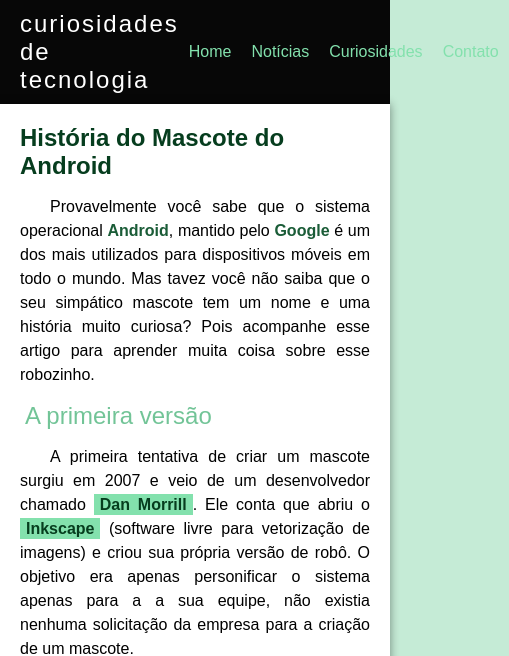
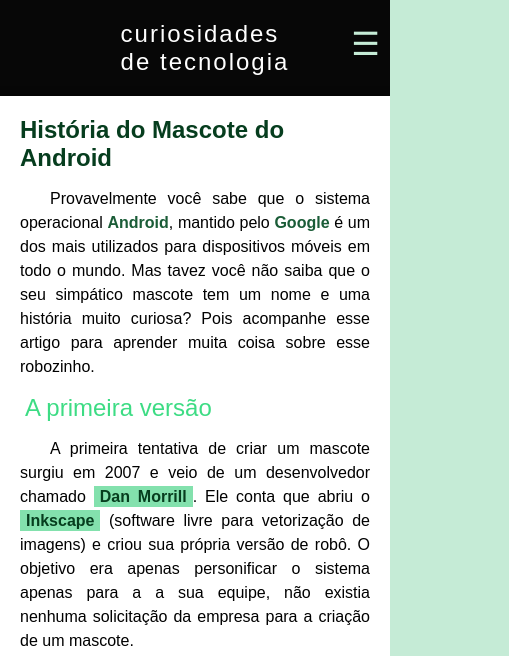
Before and after one commit to felipegcrocha/projeto-android, a plain HTML site: page index.html in a window 390 px wide. Shown: the top 656 px of the page, 509 px wide, since content can reach past the window. Drawn offline with Linux system fonts and the light colour scheme; a web font is replaced by a local one.

Commit message:
V2.0
Mudança na barra de navegação: implementação do menu drop down para telas menores. Mudança de fontes.

```diff
--- a/estilo/style.css
+++ b/estilo/style.css
@@ -37,44 +37,6 @@ body {
     font-family: var(--fonte-padrao);
 }
 
-/* configuração para inserir símbolo de cadeado nos links externos */
-
-/* a.externo::after {
-    content: '\00A0\1F517';
-} */
-
-/* configurações do cabeçalho */
-
-/* header {
-    background-color: var(--cor6);
-    background-image: linear-gradient(to bottom, var(--cor3), var(--cor5));
-    min-height: 60px;
-    text-align: center;
-    padding-top: 10px;
-}
-
-header > h1 {
-    color: white;
-    font-family: var(--fonte-destaque);
-    font-size: 3em;
-    font-weight: normal;
-    margin-bottom: 20px;
-    letter-spacing: 2px;
-    text-shadow: 2px 2px 0px rgba(0, 0, 0, 0.493); apenas para exercício
-}
-
-header > p {
-    color: white;
-    font-family: var(--fonte-destaque);
-    font-size: 1.2em;
-    max-width: 500px;
-    padding-right: 10px;
-    padding-left: 10px;
-    margin: auto;
-    margin-bottom: 30px;
-    text-shadow: 2px 2px 0px rgba(0, 0, 0, 0.493); apenas para exercício
-} */
-
 /* configuração do novo menu de navegação */
 
 nav {
@@ -85,7 +47,7 @@ nav {
     min-height: 50px;
 }
 
-nav > h1 {
+nav h1 {
     color: white;
     font-family: var(--fonte-destaque);
     font-size: 1.5em;
@@ -94,24 +56,31 @@ nav > h1 {
     margin: 10px 0px 10px 20px;
 }
 
-nav > button {
+nav button {
     background-color: transparent;
     border: none;
     color: var(--cor0);
     font-size: 2em;
     position: absolute;
     right: 10px;
+    top: 25px;
     display: none;
 }
 
-nav > button:hover {
+nav button:hover {
     color: var(--cor3);
     cursor: pointer;
     transition-duration: 0.25s;
 }
 
+nav button:focus ~ ul {
+    height: 150px;
+}
+
 .lista {
     list-style: none;
+    overflow: hidden;
+    transition: 0.25s;
 }
 
 nav, .lista {
@@ -119,40 +88,17 @@ nav, .lista {
     flex-direction: row;
 }
 
-.navbar {
+nav ul li a {
     color: var(--cor1);
     text-decoration: none;
     padding: 10px;
 }
 
-.navbar:hover {
+nav ul li a:hover {
     color: var(--cor3);
     cursor: pointer;
     transition-duration: 0.25s;
 }
-
-/* configurações do menu de navegação - antigo */
-
-/* nav {
-    background-color: var(--cor5);
-    font-family: var(--fonte-padrao);
-    padding: 10px;
-    box-shadow: 0px 7px 9px rgba(0, 0, 0, 0.363);
-}
-
-nav > a {
-    color: white;
-    padding: 10px;
-    border-radius: 5px;
-    text-decoration: none;
-    font-weight: bold;
-}
-
-nav > a:hover {
-    background-color: var(--cor1);
-    color: var(--cor5);
-    transition-duration: 0.25s;
-} */
 
 /* configurações da main/principal */
 
@@ -175,7 +121,7 @@ main h1 {
 }
 
 main h2 {
-    color: #2fa865ad;
+    color: var(--cor2);
     font-family: var(--fonte-destaque);
     font-weight: normal;
     /* background-image: linear-gradient(to right, var(--cor1), transparent); */
@@ -249,6 +195,7 @@ aside {
 aside > h3 {
     background-color: var(--cor4);
     color: white;
+    font-family: var(--fonte-destaque);
     padding: 10px;
     margin: -10px -10px 0px -10px;
     border-radius: 10px 10px 0px 0px;
@@ -263,7 +210,7 @@ aside > ul {
 /* configurações do rodapé */
 
 footer {
-    background-color: var(--cor5);
+    background-color: var(--cor6);
     color: white;
     text-align: center;
     font-size: 0.8em;
@@ -280,3 +227,31 @@ footer a:hover {
     text-decoration: underline;
     color: var(--cor2);
 }
+
+@media (max-width: 550px) {
+    nav {
+        padding: 10px 0 10px 0;
+        align-items: center;
+    }
+
+    nav button {
+        display: flex;
+    }
+
+    nav ul {
+        height: 0px;
+    }
+
+    nav ul li {
+        padding: 10px;
+    }
+
+    nav, .lista {
+        flex-direction: column;
+    }
+
+    .lista {
+        text-align: center;
+        width: 100%;
+    }
+}
--- a/index.html
+++ b/index.html
@@ -9,14 +9,6 @@
     <link rel="stylesheet" href="estilo/style.css">
 </head>
 <body>
-    <!-- <header>
-        <h1>
-            curiosidades de tecnologia
-        </h1>
-        <p>
-            Tudo aquilo que você sempre quis saber sobre o mundo Tech, em um único lugar.
-        </p>
-    </header> -->
     <nav>
         <h1>
             curiosidades<br>de tecnologia
@@ -25,10 +17,10 @@
             &#9776;
         </button>
         <ul class="lista">
-            <li><a href="#" class="navbar">Home</a></li>
-            <li><a href="#" class="navbar">Notícias</a></li>
-            <li><a href="#" class="navbar">Curiosidades</a></li>
-            <li><a href="#" class="navbar">Contato</a></li>
+            <li><a href="#">Home</a></li>
+            <li><a href="#">Notícias</a></li>
+            <li><a href="#">Curiosidades</a></li>
+            <li><a href="#">Contato</a></li>
         </ul>
     </nav>
     <main>
@@ -109,7 +101,7 @@
     </main>
     <footer>
         <p>
-            Site criado por <strong>Felipe Rocha</strong> no <strong>Desafio 10</strong> do <a href="https://www.cursoemvideo.com/">CursoemVídeo&copy;</a> ministrado pelo <a href="https://gustavoguanabara.github.io/">profº Gustavo Guanabara.</a>
+            Site criado por <a href="https://github.com/felipegcrocha" target="_blank">Felipe Rocha</a> no <strong>Desafio 10</strong> do <a href="https://www.cursoemvideo.com/">CursoemVídeo&copy;</a> ministrado pelo <a href="https://gustavoguanabara.github.io/">profº Gustavo Guanabara.</a>
         </p>
     </footer>
 </body>
```
